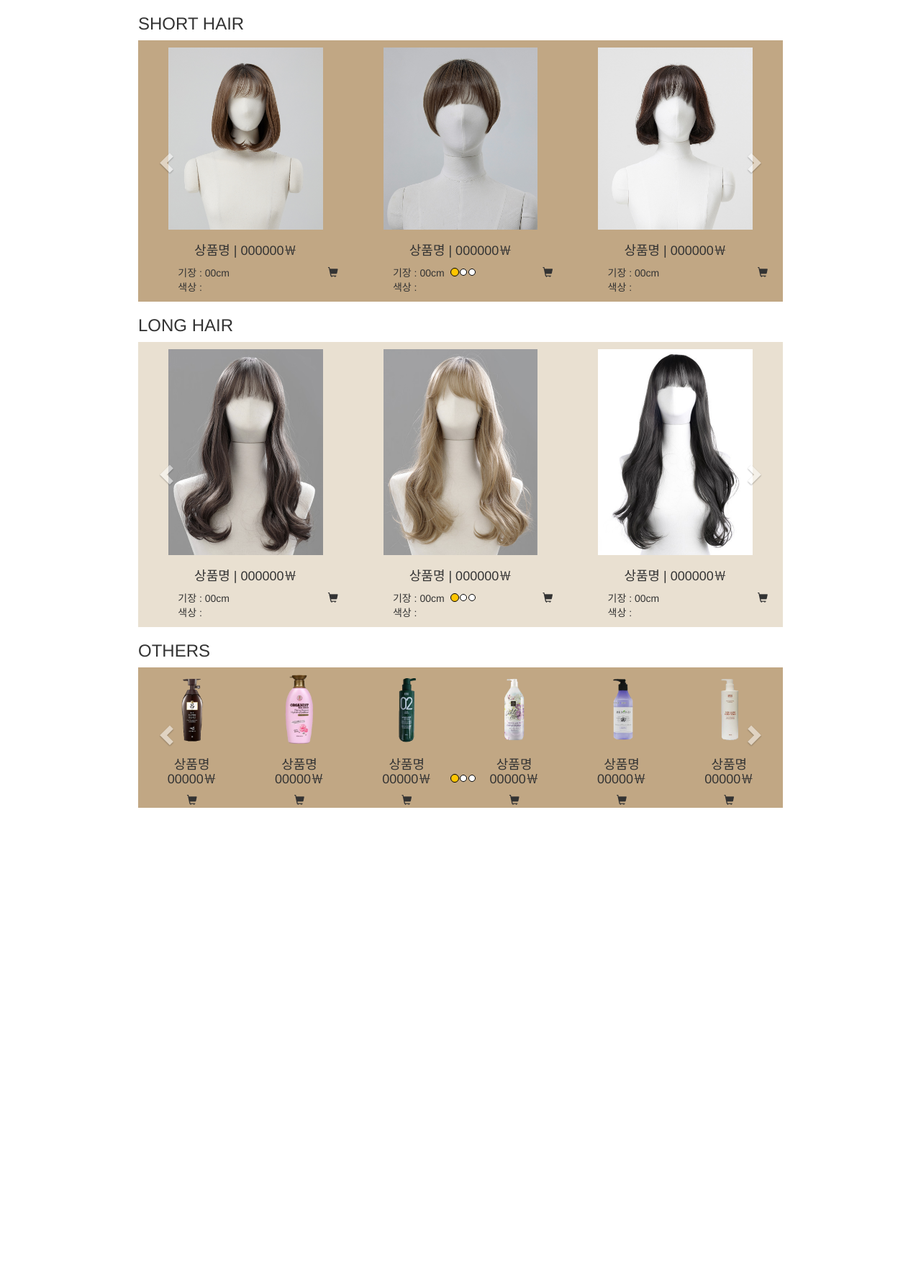
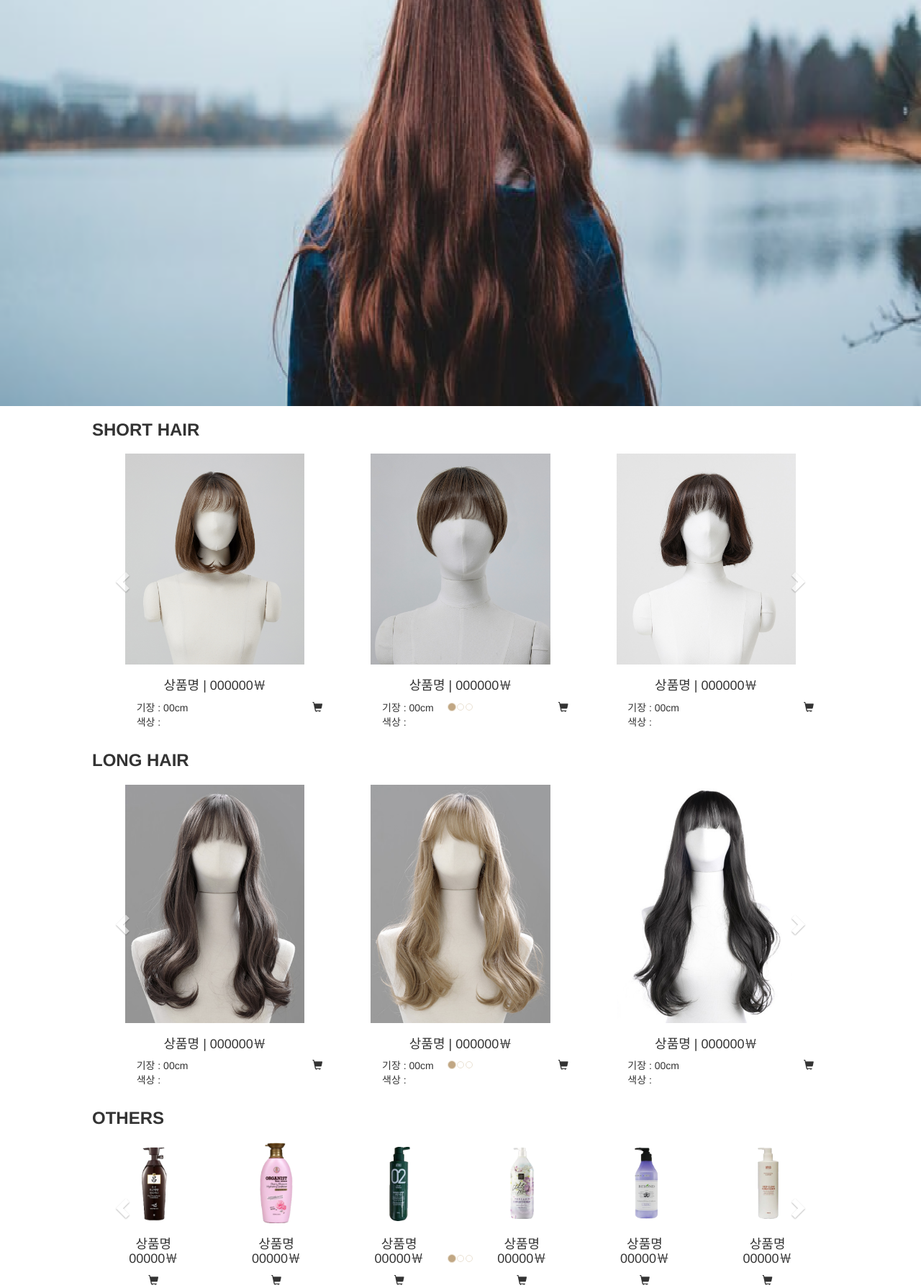
Before and after one commit to EunjiShin/hreview, a Django app: template hreview/hyuzi/templates/hyuzi/store.html in a window 1280 px wide. Shown: the whole page at 72% size. Before the commit the page ends 1122 px from the top, so only its background shows below. Run offline with Django 3.2, Linux system fonts and the light colour scheme; the template is opened without the code that fills it, so the values that code supplies are empty; some libraries are stand-ins or nearby versions.

Commit message:
songi commit

```diff
--- a/hreview/hyuzi/templates/hyuzi/main.html
+++ b/hreview/hyuzi/templates/hyuzi/main.html
@@ -1,6 +1,6 @@
 {% extends "base.html" %}
 
 {% block content %}
-
+    <img src="asset/mainImg.png">
 
 {% endblock %}
--- a/hreview/hyuzi/templates/hyuzi/store.html
+++ b/hreview/hyuzi/templates/hyuzi/store.html
@@ -9,8 +9,11 @@
         <script src="https://ajax.googleapis.com/ajax/libs/jquery/3.4.1/jquery.min.js"></script>
         <script src="https://maxcdn.bootstrapcdn.com/bootstrap/3.4.1/js/bootstrap.min.js"></script>
         <style>
-            body {
-                margin: 0% 15% 0% 15%;
+            div img {
+                width: 100%;
+            }
+            div.store{
+                margin: 0% 10% 0% 10%;
             }
             img.hair {
                 width: 80%;
@@ -21,10 +24,8 @@
                 margin: 10px;
             }
             .hair.long {
-                background-color: #e9e0d1;
             }
             .hair.short, .others {
-                background-color: #c1a784;
             }
             .carousel-control.right, .carousel-control.left {
                 height: 20%;
@@ -39,10 +40,10 @@
             }
             .carousel-indicators li {
                 background-color: #ffffff;
-                border-color: #000000;
+                border-color: #e9e0d1;
             }
             .carousel-indicators li.active {
-                background-color: #ffc500;
+                background-color: #c1a784;
             }
             .item h4 {
 
@@ -125,13 +126,18 @@
         </script>
     </head>
     <body>
+        <div>
+            <img src="asset/long%20stroe%20main.png" width="1920px" height="564px">
+        </div>
+        <div class="store">
         <script>
-            document.write("<h3>SHORT HAIR</h3>");
+            document.write("<h3 style='font-weight: 800;'>SHORT HAIR</h3>");
             print("short","shortCarousel");
-            document.write("<h3>LONG HAIR</h3>");
+            document.write("<h3 style='font-weight: 800;'>LONG HAIR</h3>");
             print("long","longCarousel");
-            document.write("<h3>OTHERS</h3>");
+            document.write("<h3 style='font-weight: 800;'>OTHERS</h3>");
             print("others","otherCarousel");
         </script>
+        </div>
     </body>
 </html>
```
Also changed, not shown: hreview/hyuzi/templates/hyuzi/asset/long stroe main.png (added), hreview/hyuzi/templates/hyuzi/asset/medium store main.png (added), hreview/hyuzi/templates/hyuzi/asset/short store main.jpg (added), 1 other file.
